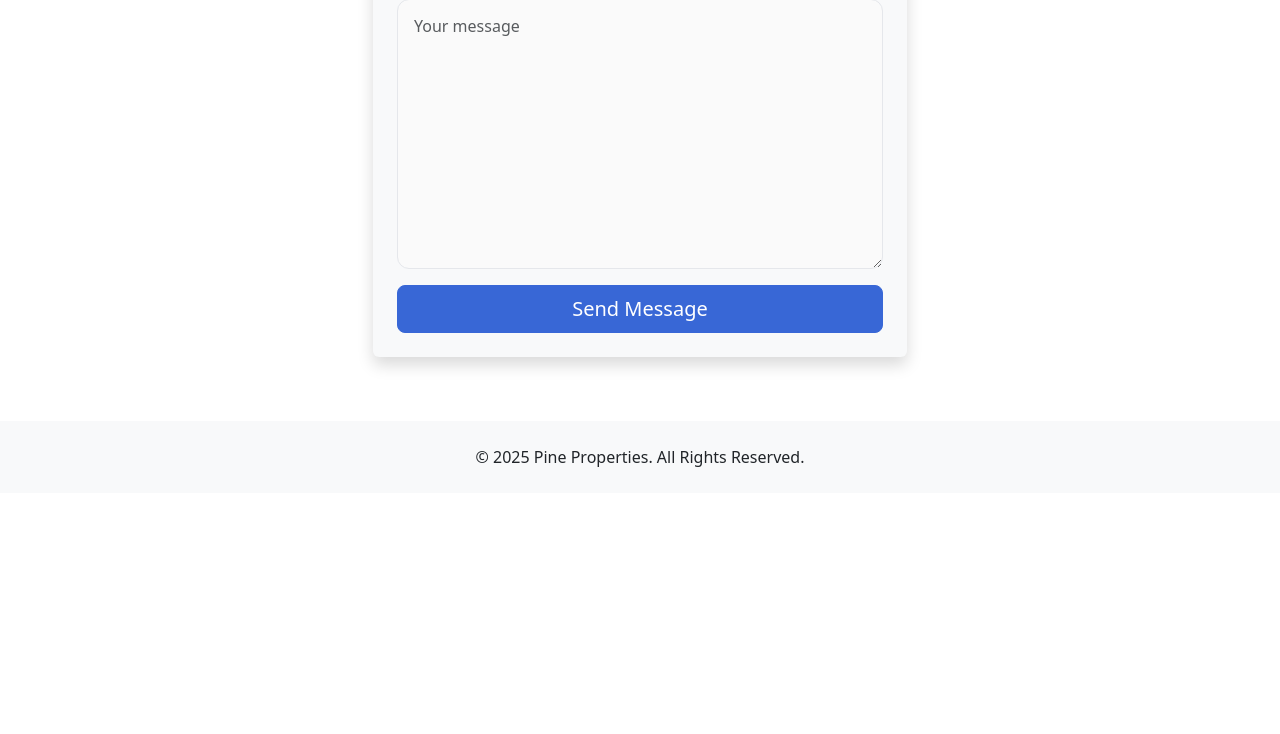
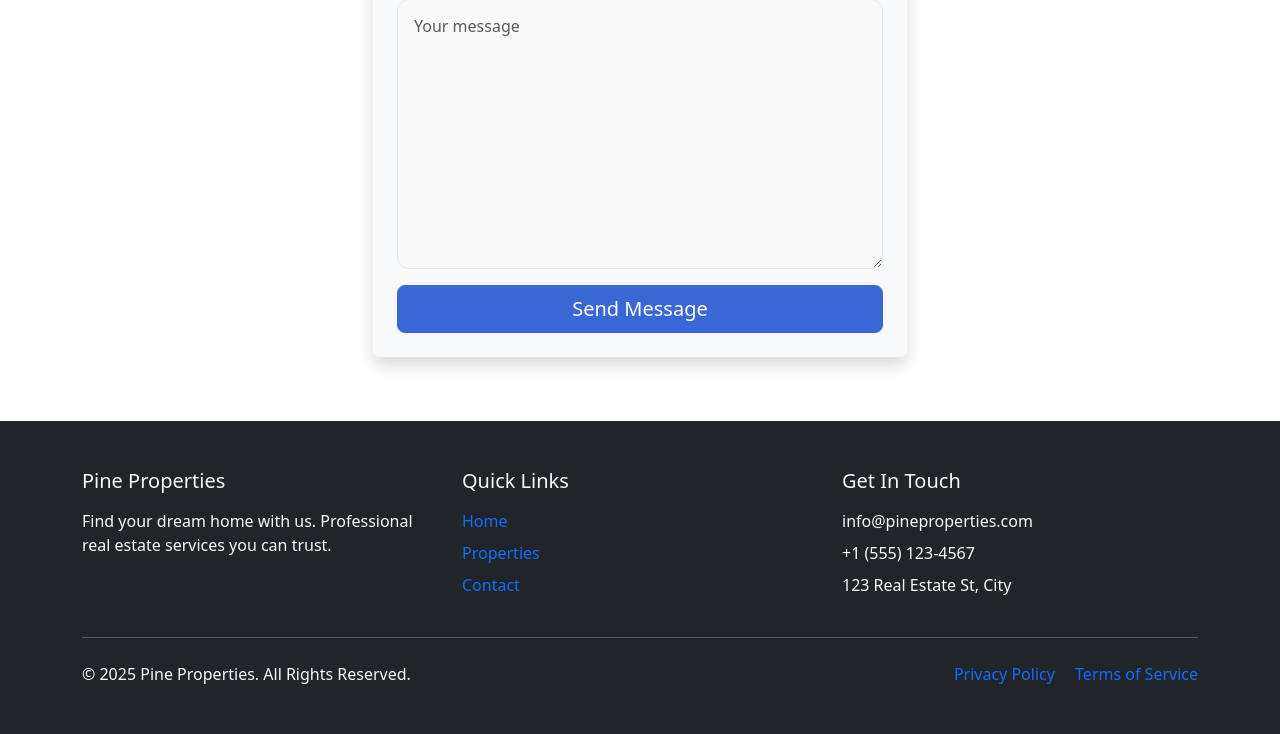
Before and after one commit to MSRhmn/pine-properties, a Django app: page /contact/ in a window 1280 px wide. Shown: the part 549-1283 px from the top of the page. Before the commit the page ends 1016 px from the top, so only its background shows below. Run offline with Django 5.2, Linux system fonts and the light colour scheme.

Commit message:
feat: modernize the footer
Updating the footer into more informative and modernize version.

```diff
--- a/properties/templates/properties/base.html
+++ b/properties/templates/properties/base.html
@@ -52,10 +52,49 @@
         </div>
     </main>
 
-    <footer class="bg-light text-center py-4 mt-auto">
-        <div class="container">
-            <p class="mb-0">&copy; 2025 Pine Properties. All Rights Reserved.</p>
-        </div>
+    <!-- Footer -->
+    <footer class="bg-dark text-light py-5 mt-auto">
+      <div class="container">
+          <div class="row">
+              <!-- Brand Section -->
+              <div class="col-md-4 mb-4 mb-md-0">
+                  <h5 class="mb-3">Pine Properties</h5>
+                  <p>Find your dream home with us. Professional real estate services you can trust.</p>
+              </div>
+
+              <!-- Quick Links -->
+              <div class="col-md-4 mb-4 mb-md-0">
+                  <h5 class="mb-3">Quick Links</h5>
+                  <ul class="list-unstyled">
+                      <li class="mb-2"><a href="{% url 'properties:home' %}" class="text-decoration-none">Home</a></li>
+                      <li class="mb-2"><a href="{% url 'properties:properties' %}" class="text-decoration-none">Properties</a></li>
+                      <li class="mb-2"><a href="{% url 'properties:contact' %}" class="text-decoration-none">Contact</a></li>
+                  </ul>
+              </div>
+
+              <!-- Contact Info -->
+              <div class="col-md-4">
+                  <h5 class="mb-3">Get In Touch</h5>
+                  <ul class="list-unstyled">
+                      <li class="mb-2">info@pineproperties.com</li>
+                      <li class="mb-2">+1 (555) 123-4567</li>
+                      <li class="mb-2">123 Real Estate St, City</li>
+                  </ul>
+              </div>
+          </div>
+
+          <hr class="my-4 bg-secondary">
+
+          <div class="row">
+              <div class="col-md-6 text-center text-md-start">
+                  <p class="mb-0">&copy; 2025 Pine Properties. All Rights Reserved.</p>
+              </div>
+              <div class="col-md-6 text-center text-md-end">
+                  <a href="#" class="text-decoration-none me-3">Privacy Policy</a>
+                  <a href="#" class="text-decoration-none">Terms of Service</a>
+              </div>
+          </div>
+      </div>
     </footer>
 
     <!-- Bootstrap JS -->
```
